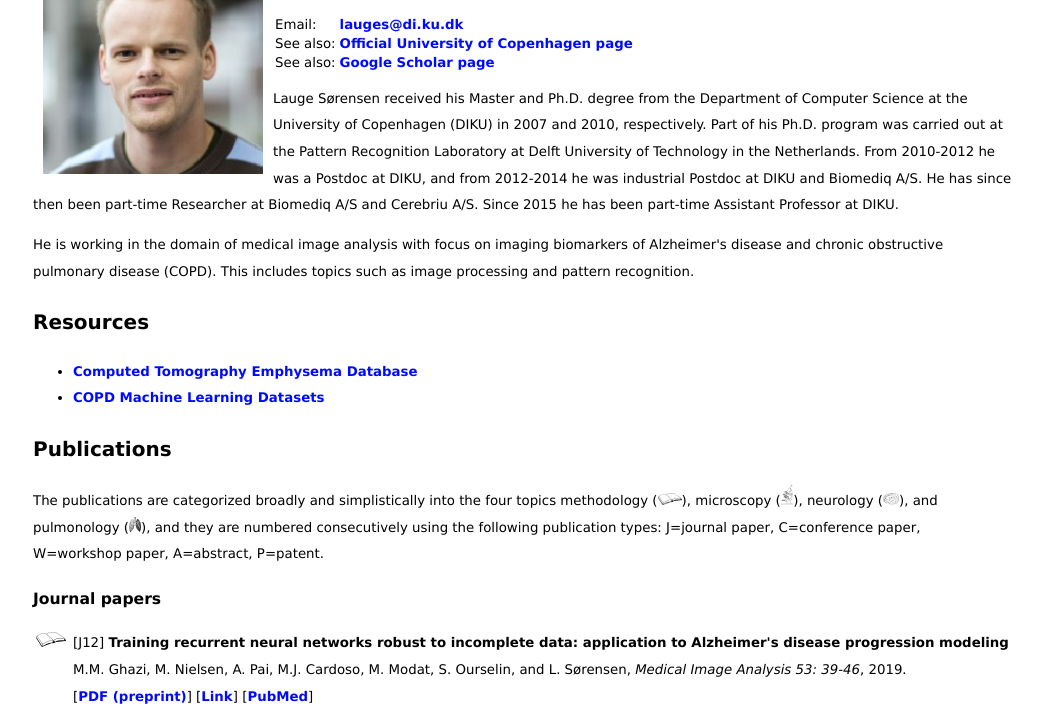
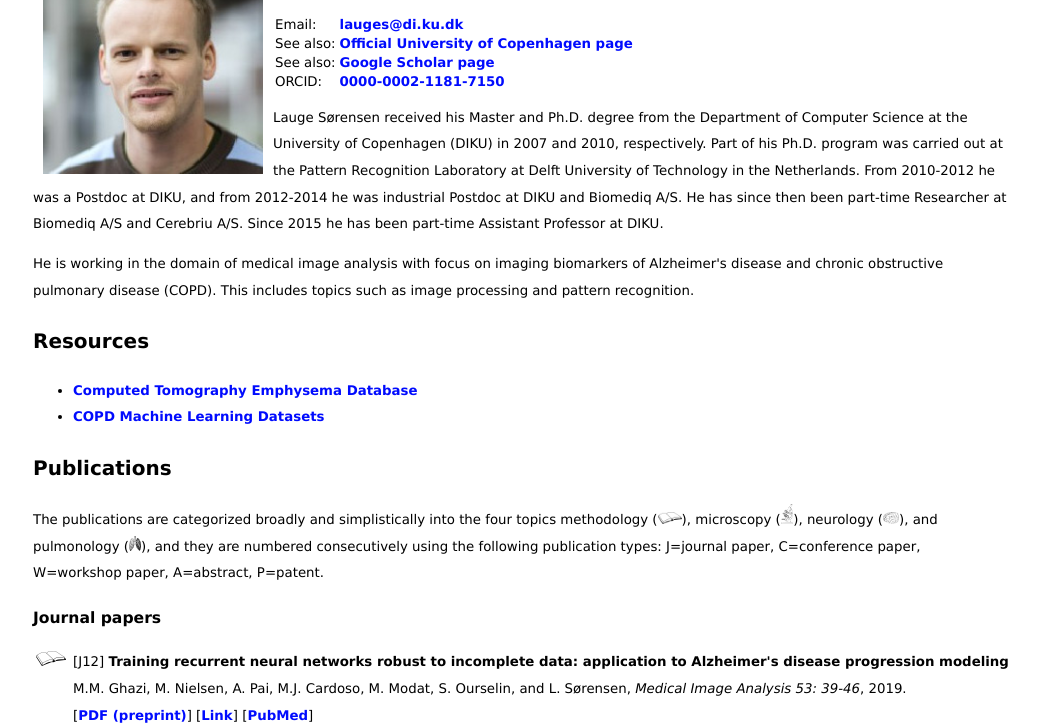
Before and after one commit to lauge-soerensen/lauge-soerensen.github.io, a plain HTML site: page index.html in a window 1280 px wide. Shown: the part 66-793 px from the top of the page, without its empty margins (117-1159 px from the left). Drawn offline with Linux system fonts and the light colour scheme.

Commit message:
added ORCID

```diff
--- a/index.html
+++ b/index.html
@@ -23,6 +23,10 @@
 	<tr>
 	<td>See also:</td>
 	<td><a href="http://scholar.google.com/citations?user=ZWZ0yiEAAAAJ&hl=en">Google Scholar page</a></td>
+	</tr>
+	<tr>
+	<td>ORCID:</td>
+	<td><a href="https://orcid.org/0000-0002-1181-7150">0000-0002-1181-7150</a></td>
 	</tr>
     </tbody>
   </table>
```
